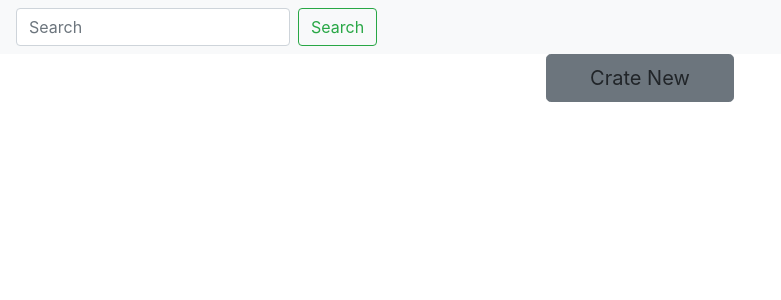
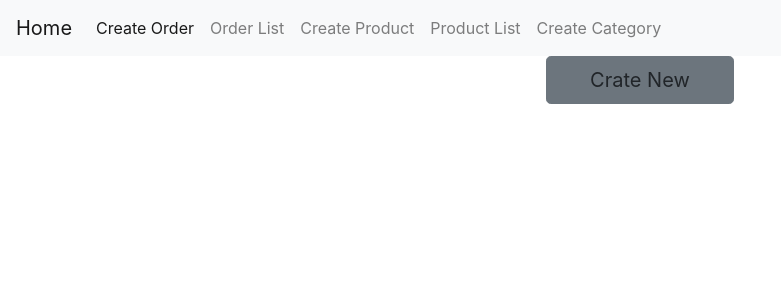
Before and after one commit to DigantaBiswas/mylytic_test, a Django app: page /product-list in a window 1280 px wide. Shown: the top 300 px of the page, without its empty margins (0-781 px from the left). Run offline with Django 3.2, Linux system fonts and the light colour scheme; data that the repository does not hold is empty; some libraries are stand-ins or nearby versions.

Commit message:
*added nav bar * added update view access from template

```diff
--- a/base/templates/base/base.html
+++ b/base/templates/base/base.html
@@ -38,14 +38,35 @@
 
     {% block body %}
         <body>
-        <nav class="navbar navbar-light bg-light">
-            <form class="form-inline">
-                <input class="form-control mr-sm-2" type="search" placeholder="Search" aria-label="Search">
-                <button class="btn btn-outline-success my-2 my-sm-0" type="submit">Search</button>
-            </form>
+        <nav class="navbar navbar-expand-lg navbar-light bg-light">
+            <a class="navbar-brand" href="{% url "order-create" %}">Home</a>
+            <button class="navbar-toggler" type="button" data-toggle="collapse" data-target="#navbarText"
+                    aria-controls="navbarText" aria-expanded="false" aria-label="Toggle navigation">
+                <span class="navbar-toggler-icon"></span>
+            </button>
+            <div class="collapse navbar-collapse" id="navbarText">
+                <ul class="navbar-nav mr-auto">
+                    <li class="nav-item active">
+                        <a class="nav-link" href="{% url "order-create" %}">Create Order <span class="sr-only">(current)</span></a>
+                    </li>
+                    <li class="nav-item">
+                        <a class="nav-link" href="{% url "order-list" %}">Order List</a>
+                    </li>
+                    <li class="nav-item">
+                        <a class="nav-link" href="{% url "product-create" %}">Create Product</a>
+                    </li>
+                    <li class="nav-item">
+                        <a class="nav-link" href="{% url "product-list" %}">Product List</a>
+                    </li>
+
+                    <li class="nav-item">
+                        <a class="nav-link" href="{% url "category-create" %}">Create Category</a>
+                    </li>
+                </ul>
+            </div>
         </nav>
 
-        <div id="content">
+        <div id="content col-offset-4">
             {% block content %}{% endblock %}
         </div>
 
--- a/core_management/templates/core_management/generic_list.html
+++ b/core_management/templates/core_management/generic_list.html
@@ -19,7 +19,11 @@
                             </span>
                         </a>
 
-                        <span class="badge badge-primary badge-pill"><i class="fas fa-edit"></i></span>
+                        <a href="{% url 'product-edit' product.id %}">
+                            <span class="badge badge-primary badge-pill">
+                                <i class="fas fa-trash-alt"></i>
+                            </span>
+                        </a>
                     </li>
                 {% endfor %}
             </ul>
--- a/core_management/urls.py
+++ b/core_management/urls.py
@@ -13,7 +13,7 @@ from core_management.views.product.product_list_view import ProductListView
 urlpatterns = [
     path('product-list', ProductListView.as_view(), name='product-list'),
     path('product-create', ProductCreateView.as_view(), name='product-create'),
-    path('product-edit', ProductUpdateView.as_view(), name='product-edit'),
+    path('product-edit/<pk>', ProductUpdateView.as_view(), name='product-edit'),
     path('product-delete/<pk>/', ProductDeleteView.as_view(), name='product-delete'),
     path('category-create', CategoryCreateView.as_view(), name='category-create'),
 
```
